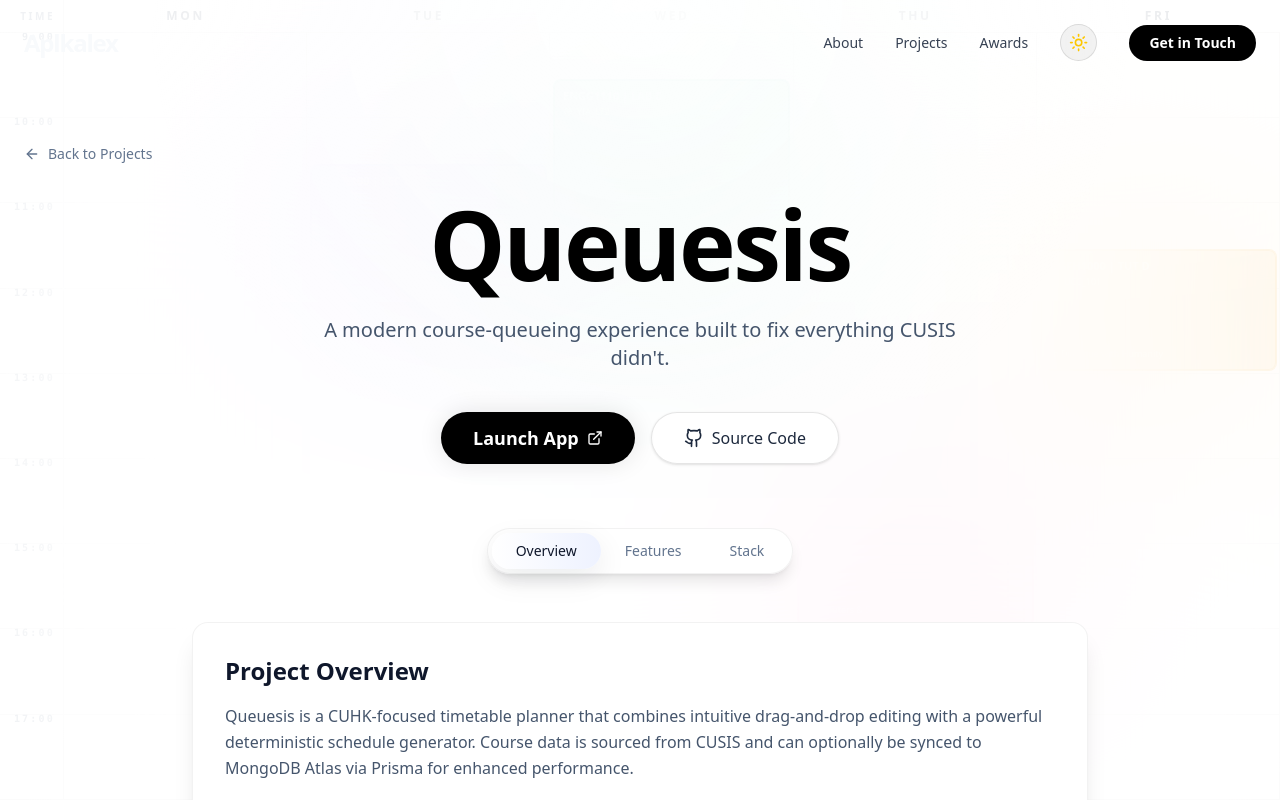
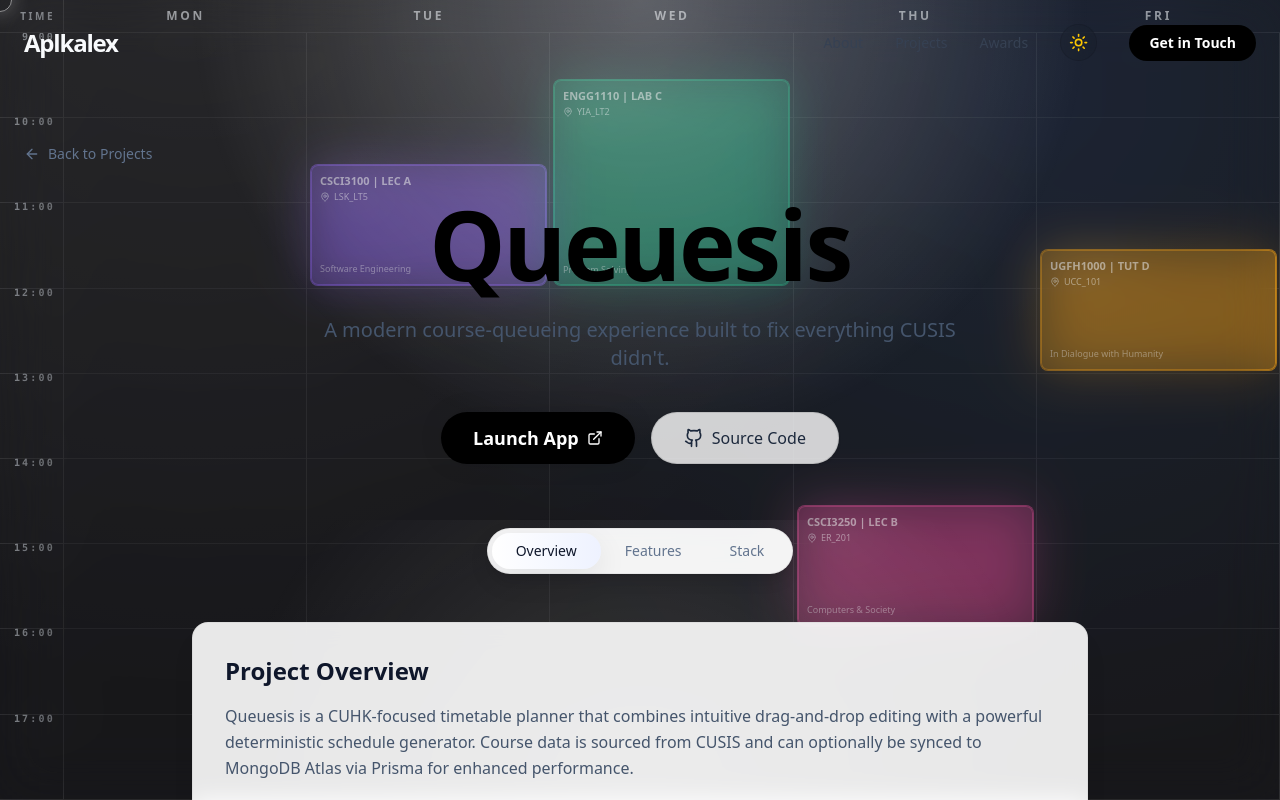
Before and after one commit to Aplkalex/aplkalex.com, a Next.js app: page /queuesis in a window 1280 px wide. Shown: the top 800 px of the page. Built offline with nearby package versions, Linux system fonts and the light colour scheme.

Commit message:
Add blur effect and opacity variables for Queuesis overlay, at the same tmime enhance showcase styling for dark and light themes

```diff
--- a/src/app/globals.css
+++ b/src/app/globals.css
@@ -30,6 +30,10 @@
 
     /* Navbar */
     --navbar-bg-scrolled: rgba(255, 255, 255, 0.75);
+
+    /* Queuesis Overlay */
+    --queuesis-blur-amount: 18px;
+    --queuesis-blur-opacity: 0.35;
 }
 
 .dark {
@@ -46,6 +50,10 @@
 
     /* Navbar */
     --navbar-bg-scrolled: rgba(0, 0, 0, 0.75);
+
+    /* Queuesis Overlay */
+    --queuesis-blur-amount: 24px;
+    --queuesis-blur-opacity: 0.52;
 }
 
 @theme {
@@ -90,6 +98,12 @@
 
     .loop-heading-alt {
         animation-delay: 2s;
+    }
+
+    .queuesis-blur-mask {
+        backdrop-filter: blur(var(--queuesis-blur-amount, 18px));
+        opacity: var(--queuesis-blur-opacity, 0.35);
+        transition: backdrop-filter 0.3s ease, opacity 0.3s ease;
     }
 
     .hero-title {
--- a/src/app/queuesis/page.tsx
+++ b/src/app/queuesis/page.tsx
@@ -43,16 +43,15 @@
             <div className="fixed inset-0 z-0 overflow-hidden">
                 <div className="absolute inset-0 bg-white dark:bg-black" />
 
-                <div className="absolute inset-0 flex">
-                    <QueuesisShowcase
-                        variant="fullscreen"
-                        className="w-full h-full"
-                    />
-                </div>
+                <QueuesisShowcase
+                    variant="fullscreen"
+                    className="absolute inset-0 pointer-events-auto select-none opacity-100"
+                />
 
                 <div className="absolute inset-0 pointer-events-none">
-                    <div className="absolute inset-0 bg-white/80 dark:bg-black/70 backdrop-blur-[120px]" />
-                    <div className="absolute inset-x-0 top-0 h-1/2 bg-[radial-gradient(circle_at_top,_rgba(255,255,255,0.85),_transparent_65%)] dark:bg-[radial-gradient(circle_at_top,_rgba(9,9,9,0.95),_transparent_65%)]" />
+                    <div className="absolute inset-0 queuesis-blur-mask bg-white/8 dark:bg-black/35" />
+                    <div className="absolute inset-x-0 top-0 h-[55%] bg-[radial-gradient(circle_at_top,_rgba(255,255,255,0.28),_transparent_58%)] dark:bg-[radial-gradient(circle_at_top,_rgba(0,0,0,0.82),_transparent_60%)]" />
+                    <div className="absolute inset-x-0 bottom-0 h-[35%] bg-[radial-gradient(circle_at_bottom,_rgba(255,255,255,0.15),_transparent_60%)] dark:bg-[radial-gradient(circle_at_bottom,_rgba(0,0,0,0.85),_transparent_60%)]" />
                 </div>
             </div>
 
--- a/src/components/ui/QueuesisShowcase.tsx
+++ b/src/components/ui/QueuesisShowcase.tsx
@@ -4,6 +4,7 @@
 import { cn } from '@/lib/utils';
 import { MapPin, Lock } from 'lucide-react';
 import { useState, useEffect } from 'react';
+import { useTheme } from 'next-themes';
 
 const DAYS = ['Mon', 'Tue', 'Wed', 'Thu', 'Fri'];
 const HOURS = Array.from({ length: 9 }, (_, i) => i + 9); // 09:00 to 17:00
@@ -11,36 +12,68 @@
 // Colors from the user's snippet (Glass Palette Logic simplified)
 const COURSE_STYLES = {
     purple: {
+        light: {
+            bg: 'rgba(139, 92, 246, 0.22)',
+            border: 'rgba(139, 92, 246, 0.35)',
+            glow: 'rgba(139, 92, 246, 0.25)',
+            text: '#1f1f1f'
+        },
+        dark: {
             bg: 'rgba(139, 92, 246, 0.48)',
             border: 'rgba(139, 92, 246, 0.78)',
             glow: 'rgba(139, 92, 246, 0.54)',
             text: 'rgba(255, 255, 255, 0.97)'
+        }
     },
     pink: {
+        light: {
+            bg: 'rgba(236, 72, 153, 0.22)',
+            border: 'rgba(236, 72, 153, 0.35)',
+            glow: 'rgba(236, 72, 153, 0.25)',
+            text: '#1f1f1f'
+        },
+        dark: {
             bg: 'rgba(236, 72, 153, 0.48)',
             border: 'rgba(236, 72, 153, 0.78)',
             glow: 'rgba(236, 72, 153, 0.54)',
             text: 'rgba(255, 255, 255, 0.97)'
+        }
     },
     emerald: {
+        light: {
+            bg: 'rgba(16, 185, 129, 0.22)',
+            border: 'rgba(16, 185, 129, 0.33)',
+            glow: 'rgba(16, 185, 129, 0.25)',
+            text: '#1f1f1f'
+        },
+        dark: {
             bg: 'rgba(16, 185, 129, 0.48)',
             border: 'rgba(16, 185, 129, 0.78)',
             glow: 'rgba(16, 185, 129, 0.54)',
             text: 'rgba(255, 255, 255, 0.97)'
+        }
     },
     amber: {
+        light: {
+            bg: 'rgba(245, 158, 11, 0.24)',
+            border: 'rgba(245, 158, 11, 0.36)',
+            glow: 'rgba(245, 158, 11, 0.26)',
+            text: '#1f1f1f'
+        },
+        dark: {
             bg: 'rgba(245, 158, 11, 0.48)',
             border: 'rgba(245, 158, 11, 0.78)',
             glow: 'rgba(245, 158, 11, 0.54)',
             text: 'rgba(255, 255, 255, 0.97)'
         }
+    }
 };
 
 const DEMO_COURSES = [
-    { id: 'c1', code: 'CSCI3100', name: 'Software Engineering', day: 1, start: 10.5, duration: 1.5, style: COURSE_STYLES.purple, location: 'LSK_LT5', section: 'LEC A' },
-    { id: 'c2', code: 'CSCI3250', name: 'Computers & Society', day: 3, start: 14.5, duration: 1.5, style: COURSE_STYLES.pink, location: 'ER_201', section: 'LEC B' },
-    { id: 'c3', code: 'ENGG1110', name: 'Problem Solving', day: 2, start: 9.5, duration: 2.5, style: COURSE_STYLES.emerald, location: 'YIA_LT2', section: 'LAB C' },
-    { id: 'c4', code: 'UGFH1000', name: 'In Dialogue with Humanity', day: 4, start: 11.5, duration: 1.5, style: COURSE_STYLES.amber, location: 'UCC_101', section: 'TUT D' },
+    { id: 'c1', code: 'CSCI3100', name: 'Software Engineering', day: 1, start: 10.5, duration: 1.5, style: 'purple', location: 'LSK_LT5', section: 'LEC A' },
+    { id: 'c2', code: 'CSCI3250', name: 'Computers & Society', day: 3, start: 14.5, duration: 1.5, style: 'pink', location: 'ER_201', section: 'LEC B' },
+    { id: 'c3', code: 'ENGG1110', name: 'Problem Solving', day: 2, start: 9.5, duration: 2.5, style: 'emerald', location: 'YIA_LT2', section: 'LAB C' },
+    { id: 'c4', code: 'UGFH1000', name: 'In Dialogue with Humanity', day: 4, start: 11.5, duration: 1.5, style: 'amber', location: 'UCC_101', section: 'TUT D' },
 ];
 
 export default function QueuesisShowcase({ className, variant = 'card' }: { className?: string, variant?: 'card' | 'fullscreen' }) {
@@ -48,6 +81,36 @@
 
     const [isBlurred, setIsBlurred] = useState(false);
     const [isDragging, setIsDragging] = useState(false);
+    const { resolvedTheme } = useTheme();
+    const isDark = resolvedTheme === 'dark';
+
+    const headerBorder = isCard
+        ? "border-black/[0.05] dark:border-white/[0.05]"
+        : isDark ? "border-white/10" : "border-slate-300/40";
+
+    const columnBorder = isCard
+        ? "border-black/[0.08] dark:border-white/[0.08]"
+        : isDark ? "border-white/10" : "border-black/5";
+
+    const timelineBorder = isCard
+        ? "border-black/[0.05] dark:border-white/[0.05]"
+        : isDark ? "border-white/12" : "border-slate-300/50";
+
+    const fullscreenBackgroundClass = !isCard
+        ? (isDark
+            ? "bg-[#020205]/95 text-white shadow-[0_50px_140px_rgba(0,0,0,0.85)]"
+            : "bg-white/85 text-slate-900 shadow-[0_60px_80px_rgba(15,23,42,0.15)] backdrop-blur-[60px]")
+        : "";
+
+    const fullscreenBackgroundStyle = !isCard
+        ? (isDark
+            ? {
+                backgroundImage: "radial-gradient(circle at 15% -10%, rgba(255,255,255,0.08), transparent 55%), radial-gradient(circle at 80% 10%, rgba(59,130,246,0.12), transparent 55%)"
+            }
+            : {
+                backgroundImage: "radial-gradient(circle at 20% -15%, rgba(59,130,246,0.12), transparent 55%), radial-gradient(circle at 80% 0%, rgba(16,185,129,0.08), transparent 50%)"
+            })
+        : undefined;
 
     useEffect(() => {
         const timer = setTimeout(() => {
@@ -55,6 +118,14 @@
         }, 500);
         return () => clearTimeout(timer);
     }, []);
+
+    useEffect(() => {
+        const root = document.documentElement;
+        const blurAmount = isBlurred ? (isDark ? '26px' : '18px') : '8px';
+        const blurOpacity = isBlurred ? (isDark ? '0.5' : '0.2') : (isDark ? '0.2' : '0.08');
+        root.style.setProperty('--queuesis-blur-amount', blurAmount);
+        root.style.setProperty('--queuesis-blur-opacity', blurOpacity);
+    }, [isBlurred, isDark]);
 
     const handleDragStart = () => {
         setIsDragging(true);
@@ -67,24 +138,39 @@
     };
 
     return (
-        <div className={cn(
+        <div
+            className={cn(
                 "w-full h-full flex flex-col overflow-hidden relative pointer-events-auto",
                 isCard && "bg-black/[0.03] dark:bg-white/[0.03] rounded-2xl border border-black/[0.07] dark:border-white/[0.07] shadow-[0_32px_72px_-50px_rgba(15,23,42,0.1)] dark:shadow-[0_32px_72px_-50px_rgba(15,23,42,0.55)] backdrop-blur-none",
+                fullscreenBackgroundClass,
                 className
-        )}>
+            )}
+            style={fullscreenBackgroundStyle}
+        >
             {/* Grid Header */}
             <div className={cn(
                 "flex border-b bg-transparent",
-                isCard ? "border-black/[0.05] dark:border-white/[0.05]" : "border-black/10 dark:border-white/10"
+                headerBorder
             )}>
-                <div className={cn(
-                    "w-16 border-r flex items-center justify-end pr-2 py-2",
-                    isCard ? "border-black/[0.05] dark:border-white/[0.05]" : "border-black/10 dark:border-white/10"
-                )}>
-                    <span className="text-[10px] font-semibold uppercase tracking-[0.25em] text-slate-500/70 dark:text-slate-200/70">Time</span>
+                    <div
+                        className={cn(
+                            "w-16 border-r flex items-center justify-end pr-2 py-2 bg-transparent",
+                            timelineBorder
+                        )}
+                    >
+                        <span className={cn(
+                            "text-[10px] font-semibold uppercase tracking-[0.25em]",
+                            isDark ? "text-slate-200/70" : "text-slate-600/70"
+                        )}>Time</span>
                     </div>
                 {DAYS.map(day => (
-                    <div key={day} className="flex-1 py-2 text-center text-xs font-semibold uppercase tracking-[0.22em] text-slate-700/85 dark:text-slate-100/85">
+                    <div
+                        key={day}
+                        className={cn(
+                            "flex-1 py-2 text-center text-xs font-semibold uppercase tracking-[0.22em]",
+                            isDark ? "text-slate-100/85" : "text-slate-700/85"
+                        )}
+                    >
                         {day}
                     </div>
                 ))}
@@ -96,14 +182,14 @@
                     {/* Time Column */}
                     <div className={cn(
                         "w-16 flex-shrink-0 border-r bg-transparent",
-                        isCard ? "border-black/[0.05] dark:border-white/[0.05]" : "border-black/10 dark:border-white/10"
+                        timelineBorder
                     )}>
                         {HOURS.map(hour => (
                             <div key={hour} className={cn(
-                                "h-[11.11%] border-b text-[10px] font-semibold uppercase tracking-[0.22em] font-mono text-right text-slate-500/75 dark:text-slate-300/75 pr-2 pt-1 relative",
-                                isCard ? "border-black/[0.05] dark:border-white/[0.05]" : "border-black/10 dark:border-white/10"
+                                "h-[11.11%] border-b text-[10px] font-semibold uppercase tracking-[0.22em] font-mono text-right pr-2 pt-1 relative",
+                                timelineBorder
                             )}>
-                                <span className="-top-2 relative">{hour}:00</span>
+                                <span className={cn("-top-2 relative", isDark ? "text-slate-200/75" : "text-slate-600/75")}>{hour}:00</span>
                             </div>
                         ))}
                     </div>
@@ -112,12 +198,12 @@
                     {DAYS.map((_, index) => (
                         <div key={index} className={cn(
                             "flex-1 border-r relative",
-                            isCard ? "border-black/[0.05] dark:border-white/[0.05]" : "border-black/10 dark:border-white/10"
+                            timelineBorder
                         )}>
                             {HOURS.map(hour => (
                                 <div key={hour} className={cn(
                                     "h-[11.11%] border-b",
-                                    isCard ? "border-black/[0.08] dark:border-white/[0.08]" : "border-black/10 dark:border-white/10"
+                                    columnBorder
                                 )} />
                             ))}
                         </div>
@@ -130,6 +216,7 @@
                             const height = `${(course.duration / 9) * 100}%`;
                             const left = `${(course.day / 5) * 100}%`;
                             const width = `${100 / 5}%`;
+                            const palette = COURSE_STYLES[course.style][isDark ? 'dark' : 'light'];
 
                             return (
                                 <motion.div
@@ -156,18 +243,18 @@
                                             isBlurred && !isDragging ? "backdrop-blur-[12px] scale-100" : "backdrop-blur-none scale-105"
                                         )}
                                         style={{
-                                            backgroundColor: course.style.bg,
-                                            borderColor: course.style.border,
-                                            color: course.style.text,
-                                            boxShadow: `0 0 0 1px ${course.style.border}`,
+                                            backgroundColor: palette.bg,
+                                            borderColor: palette.border,
+                                            color: palette.text,
+                                            boxShadow: `0 0 0 1px ${palette.border}`,
                                         }}
                                     >
                                         <div className="flex flex-col gap-0.5">
                                             <div className="font-semibold text-[11px] leading-tight truncate">
                                                 {course.code} | {course.section}
                                             </div>
-                                            <div className="opacity-90 text-[9px] flex items-center gap-1 truncate">
-                                                <MapPin className="w-2.5 h-2.5 text-white/90" />
+                                            <div className="opacity-90 text-[9px] flex items-center gap-1 truncate" style={{ color: palette.text }}>
+                                                <MapPin className="w-2.5 h-2.5" style={{ color: isDark ? '#f1f5f9' : '#1f2937' }} />
                                                 {course.location}
                                             </div>
                                         </div>
```
Lines whose indentation alone changed are shown as unchanged.
